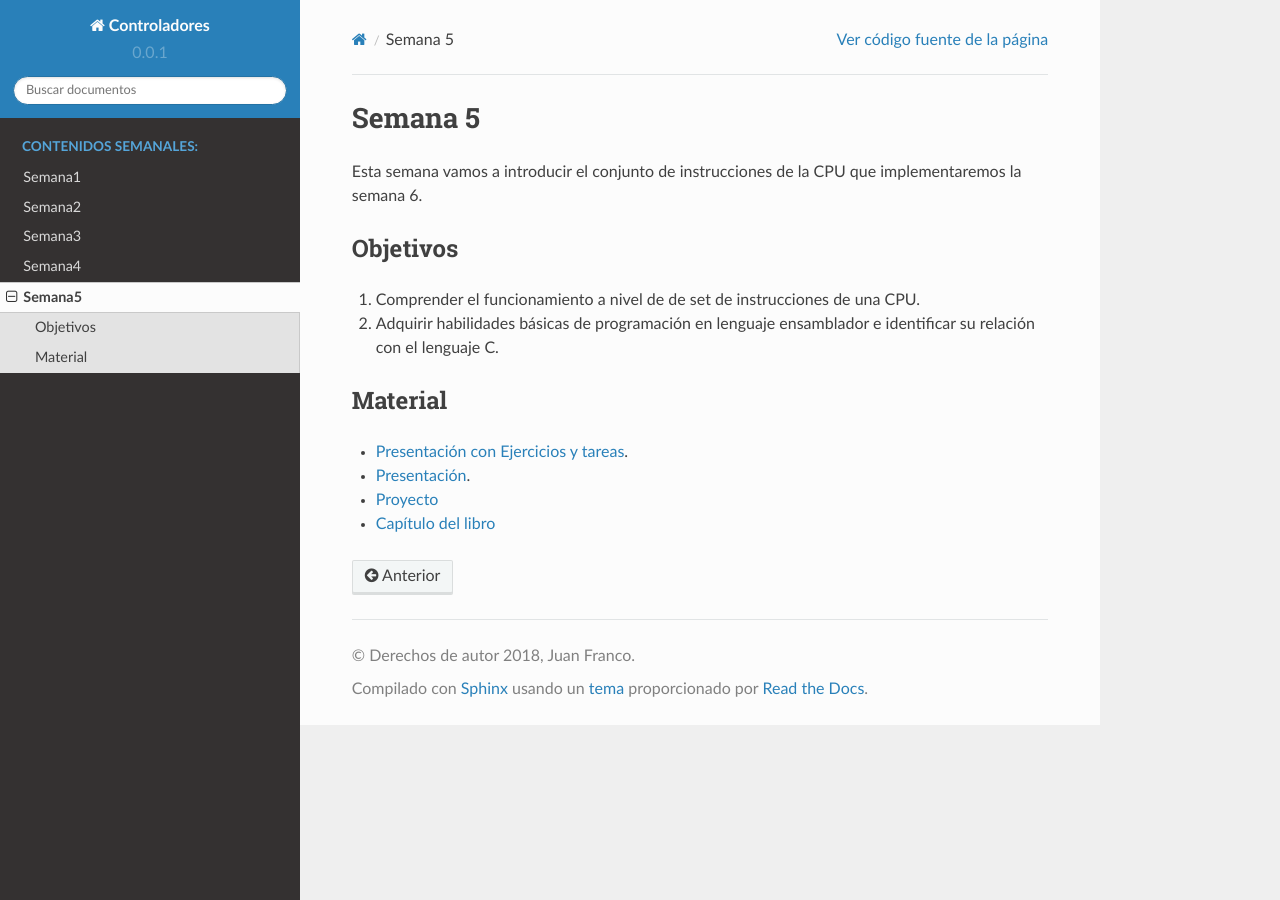
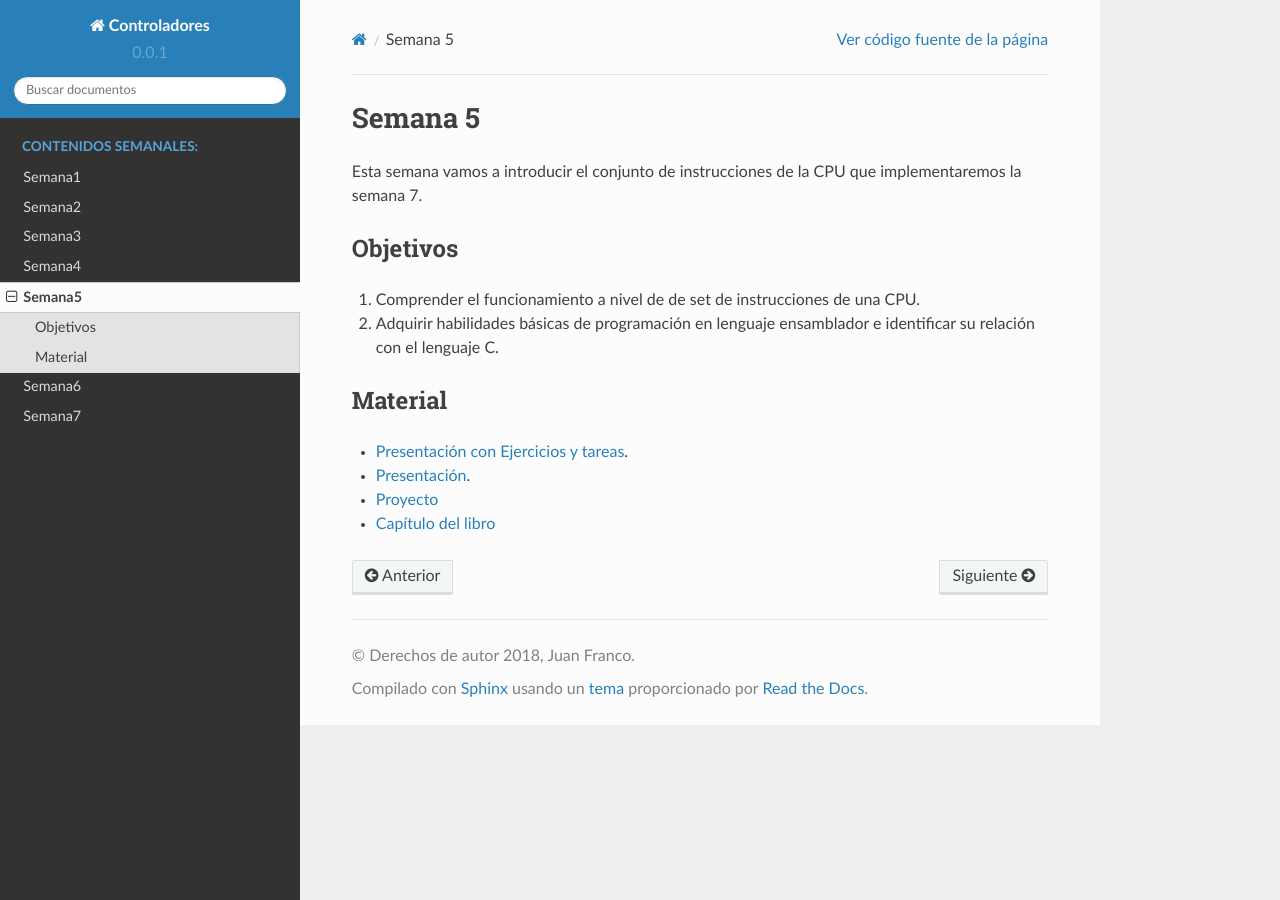
Before and after one commit to juanferfranco/controladores, a Sphinx documentation site: the page built from docs/_semana5/semana5.rst, in a window 1280 px wide. Built offline with Sphinx 7.4.7 and the Read the Docs theme 2.0.0, drawn with Linux system fonts in a browser that asks for light colours.

Commit message:
add weeks 6 and 7

```diff
--- a/docs/_semana5/semana5.rst
+++ b/docs/_semana5/semana5.rst
@@ -1,6 +1,6 @@
 Semana 5
 ===========
-Esta semana vamos a introducir el conjunto de instrucciones de la CPU que implementaremos la semana 6.
+Esta semana vamos a introducir el conjunto de instrucciones de la CPU que implementaremos la semana 7.
 
 Objetivos
 ----------
--- a/docs/index.rst
+++ b/docs/index.rst
@@ -52,3 +52,5 @@ SÓLO ESTE CURSO REQUIERE 8 HORAS DE TRABAJO INDEPENDIENTE SEMANAL.
    Semana3 <_semana3/semana3>
    Semana4 <_semana4/semana4>
    Semana5 <_semana5/semana5>
+   Semana6 <_semana6/semana6>
+   Semana7 <_semana7/semana7>
```
Also changed, not shown: docs/_semana6/semana6.rst (added, +12 -0 lines), docs/_semana7/semana7.rst (added, +10 -0 lines).
